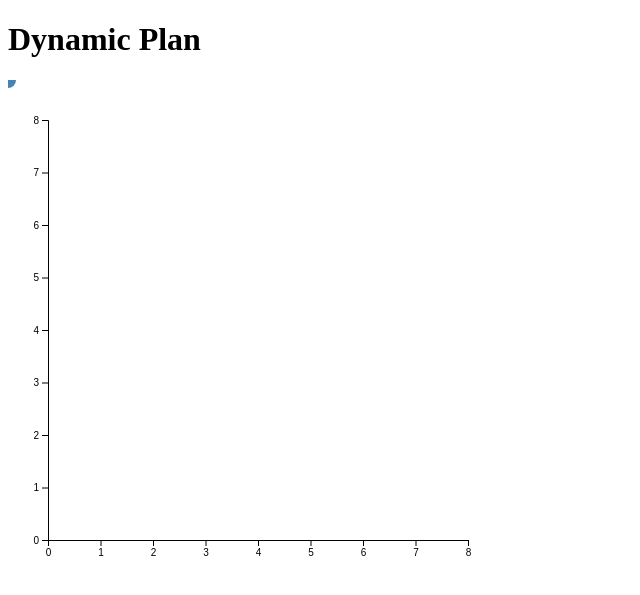
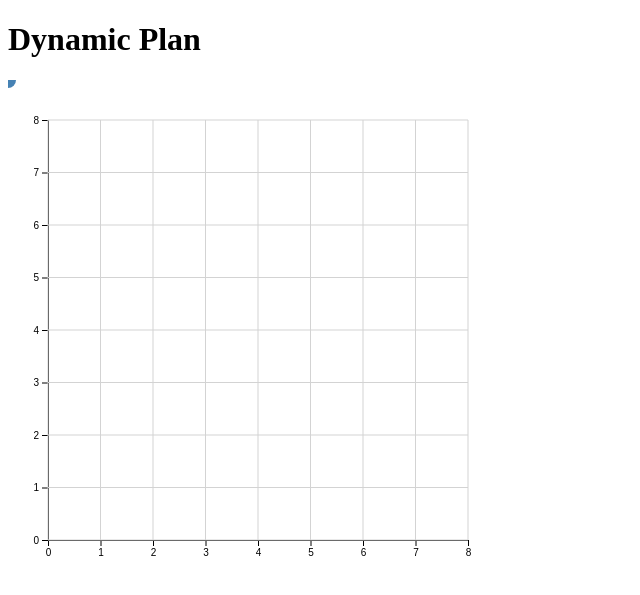
Before and after one commit to ange-projects/SAE24, a PHP site: page /plan.php in a window 1280 px wide. Shown: the top 595 px of the page, without its empty margins (0-640 px from the left). Run offline with PHP 8.4, Linux system fonts and the light colour scheme.

Commit message:
Ajout de cases
Ajout de grilles formant les 64 cases

```diff
--- a/plan.php
+++ b/plan.php
@@ -19,6 +19,7 @@
     const pointColor = "steelblue";
     const animationDuration = 1000;
     const updateInterval = 2000;
+    const gridSize = 9; // Number of rows and columns in the grid
 
     // Set up SVG container
     const svg = d3.select("#plan")
@@ -27,24 +28,45 @@
 
     // Set up scales for x and y axes
     const xScale = d3.scaleLinear()
-    .domain([0, 8])
-    .range([padding, width - padding]); //minimum output value is padding. The maximum output value is width minus the padding.
+      .domain([0, 8])
+      .range([padding, width - padding]);
 
     const yScale = d3.scaleLinear()
       .domain([8, 0])
-      .range([padding, height - padding]); //minimum output value corresponds to height minus the padding. The maximum output value is padding
+      .range([padding, height - padding]);
 
     // Draw x axis
     svg.append("g")
-      .attr("transform", "translate(0," + (height - padding) + ")") // move horizontally by 0 unit, move vertically by "height - padding"
-      .call(d3.axisBottom(xScale)); // generates the x-axis using the d3.axisBottom function
+      .attr("transform", "translate(0," + (height - padding) + ")")
+      .call(d3.axisBottom(xScale));
 
     // Draw y axis
     svg.append("g")
-      .attr("transform", "translate(" + padding + ",0)") // move it horizontally by the padding so it is not inside it
-      .call(d3.axisLeft(yScale)); // generates the y-axis using the d3.axisLeft function
+      .attr("transform", "translate(" + padding + ",0)")
+      .call(d3.axisLeft(yScale));
 
-    // defines the point
+    // Draw the grid lines
+    svg.append("g")
+      .selectAll("line")
+      .data(d3.range(gridSize))
+      .join("line")
+      .attr("x1", d => xScale(d))
+      .attr("y1", padding)
+      .attr("x2", d => xScale(d))
+      .attr("y2", height - padding)
+      .attr("stroke", "lightgray");
+
+    svg.append("g")
+      .selectAll("line")
+      .data(d3.range(gridSize))
+      .join("line")
+      .attr("x1", padding)
+      .attr("y1", d => yScale(d))
+      .attr("x2", width - padding)
+      .attr("y2", d => yScale(d))
+      .attr("stroke", "lightgray");
+
+    // Define the point
     const point = svg.append("circle")
       .attr("r", pointRadius)
       .style("fill", pointColor);
```
